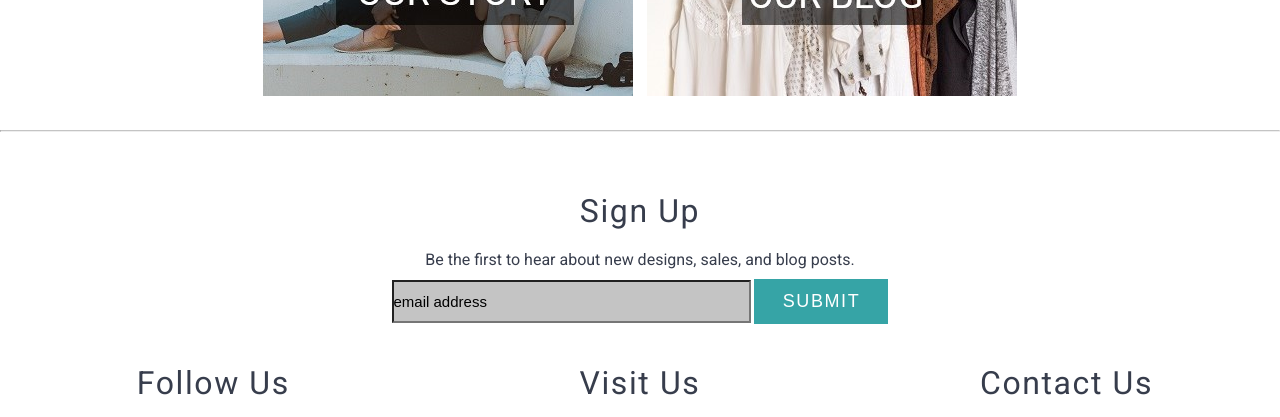
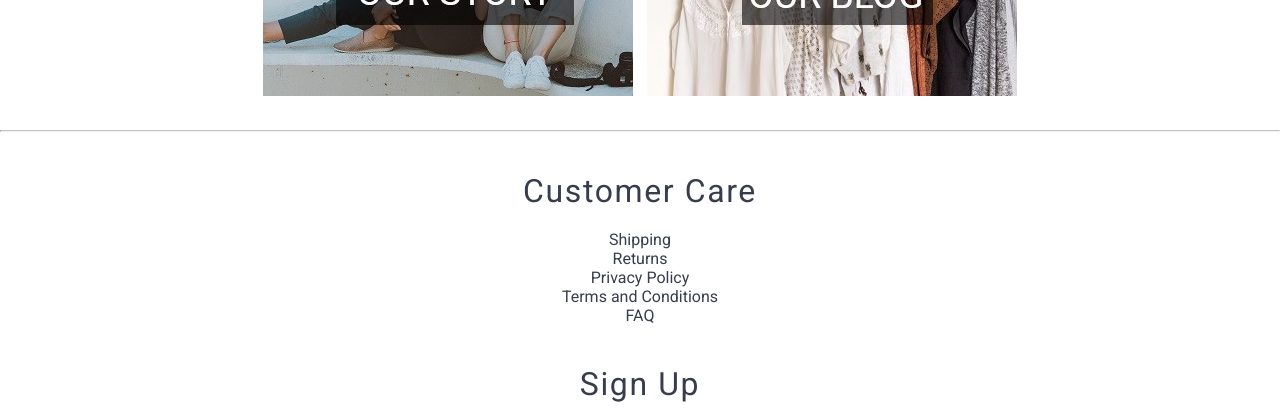
Before and after one commit to winerock/authentic_grace, a plain HTML site: page index.html in a window 1280 px wide. Shown: the part 5871-6288 px from the top of the page. Drawn offline with nearby package versions, Linux system fonts and the light colour scheme.

Commit message:
add customer care section

```diff
--- a/index.html
+++ b/index.html
@@ -230,6 +230,16 @@
         <hr>
 
         <!-- Footer section -->
+          <div class="care">
+                <h2 class="section-header">Customer Care</h2>
+                <p>Shipping
+                </p>
+                <p>Returns</p>
+                <p>Privacy Policy</p>
+                <p>Terms and Conditions</p>
+                <p>FAQ <br>
+            </div>
+
         <div class="sign-up">
             <h2 class="section-header">Sign Up</h2>
             <p>Be the first to hear about new designs, sales, and blog posts.</p>
@@ -282,6 +292,7 @@
                     </a>
                 </div>
             </div>
+
         </div>
 
         <footer>
--- a/styles.css
+++ b/styles.css
@@ -270,7 +270,7 @@ h3, h4 {
 /* ----------- FOOTER SECTION ----------- */
 .sign-up {
     text-align: center;
-    margin-top: 50px;
+    margin-top: 10px;
 }
 
 .sign-up label {
@@ -301,6 +301,13 @@ input[type=submit] {
     border: none;
     text-transform: uppercase;
 }
+
+.care {
+    float: center;
+
+    text-align: center;
+}
+
 
 .social {
     float: left;
```
